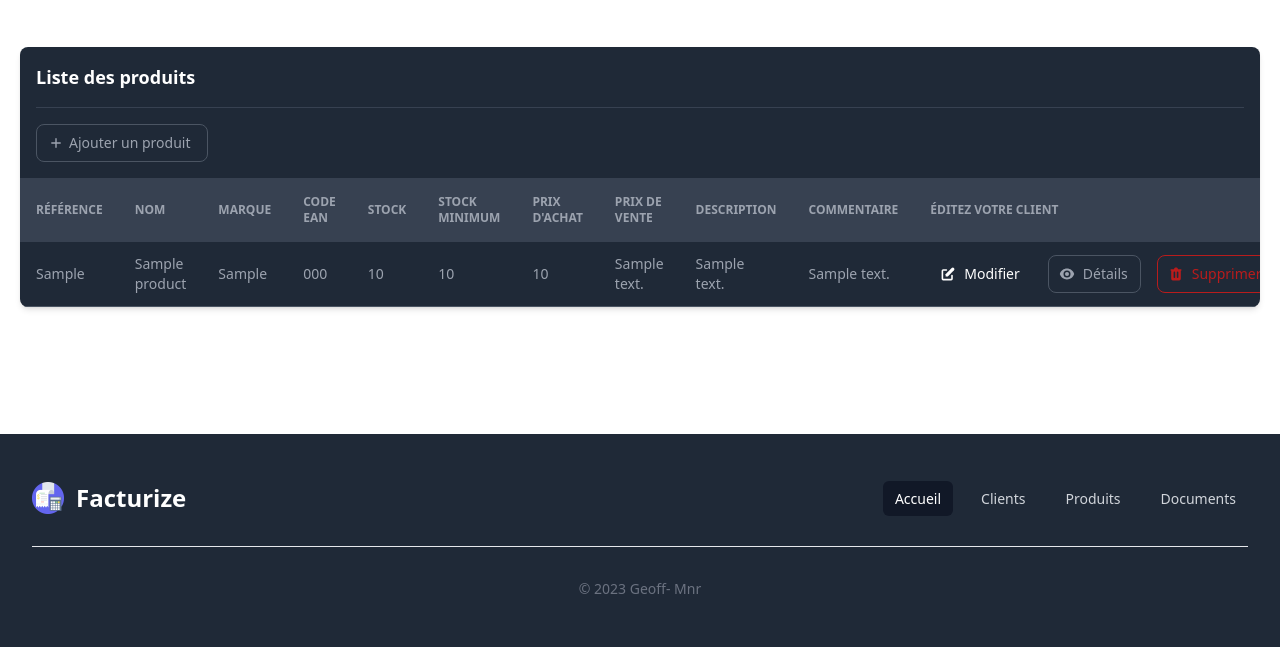
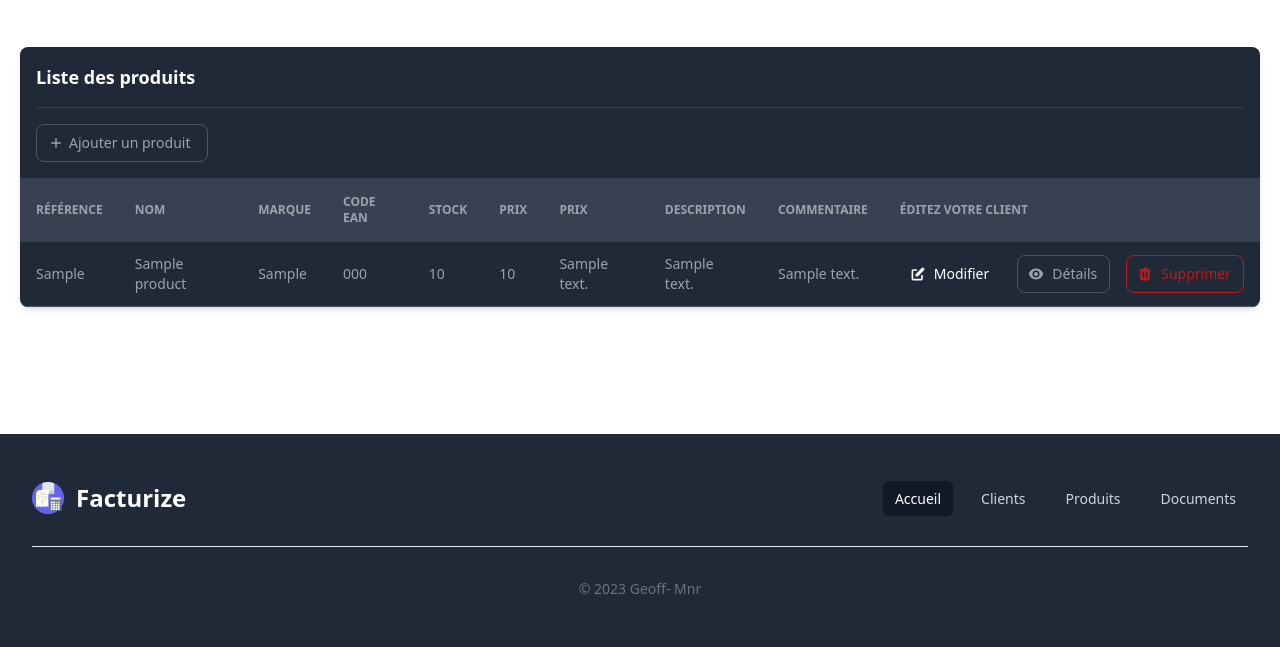
Before and after one commit to Geoff-Mnr/tp-dev, a Laravel app: page /products in a window 1280 px wide. Shown: the part 153-800 px from the top of the page. Run offline with Laravel 10, Linux system fonts and the light colour scheme; tables that the repository leaves empty hold one stand-in row (values such as "Sample post"); style sheets or scripts are compiled from the project's sources.

Commit message:
update view index.blade.php

```diff
--- a/resources/views/products/index.blade.php
+++ b/resources/views/products/index.blade.php
@@ -28,16 +28,15 @@
 
                 <div class="overflow-x-auto">
                     <table class="w-full text-sm text-left text-gray-400">
-                        <thead class="text-xs  uppercase  bg-gray-700 text-gray-400">
+                        <thead class="text-xs uppercase bg-gray-700 text-gray-400">
                             <tr>
                                 <th scope="col" class="p-4">Référence</th>
                                 <th scope="col" class="p-4">Nom</th>
                                 <th scope="col" class="p-4">Marque</th>
                                 <th scope="col" class="p-4">Code ean</th>
                                 <th scope="col" class="p-4">Stock</th>
-                                <th scope="col" class="p-4">Stock Minimum</th>
-                                <th scope="col" class="p-4">Prix d'achat</th>
-                                <th scope="col" class="p-4">Prix de vente</th>
+                                <th scope="col" class="p-4">Prix </th>
+                                <th scope="col" class="p-4">Prix </th>
                                 <th scope="col" class="p-4">Description</th>
                                 <th scope="col" class="p-4">Commentaire</th>
                                 <th scope="col" class="p-4">Éditez votre client</th>
@@ -74,11 +73,6 @@
                                     </td>
                                     <td class="px-4 py-3">
                                         <div class="flex items-center">
-                                            {{ $product->stock_min }}
-                                        </div>
-                                    </td>
-                                    <td class="px-4 py-3">
-                                        <div class="flex items-center">
                                             {{ $product->buying_price }}
                                         </div>
                                     </td>
@@ -97,7 +91,6 @@
                                             {{ $product->comment }}
                                         </div>
                                     </td>
-
 
                                     <td class="px-4 py-3 font-medium  whitespace-nowrap text-white">
                                         <div class="flex items-center space-x-4">
```
